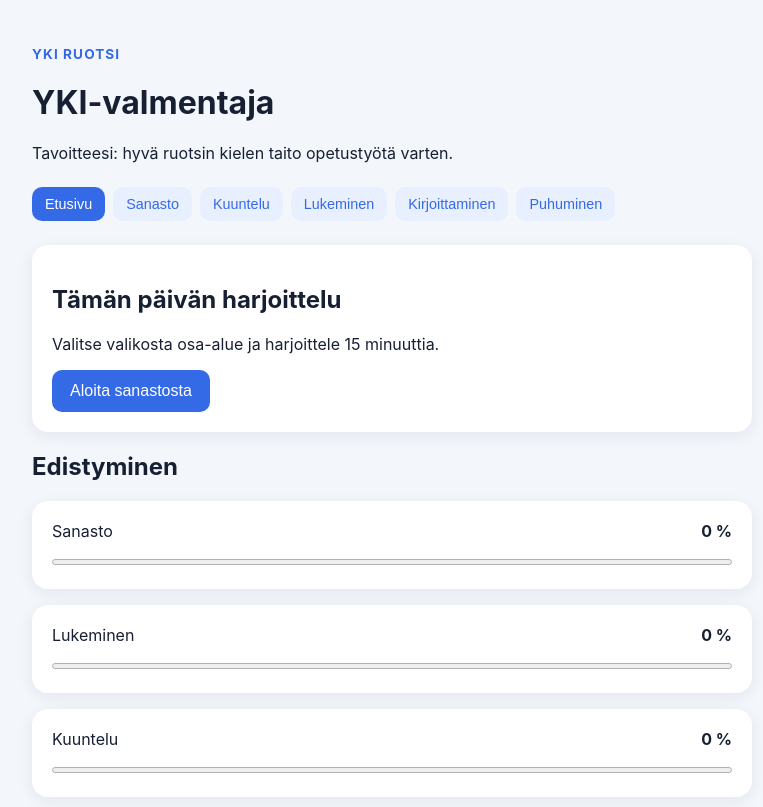
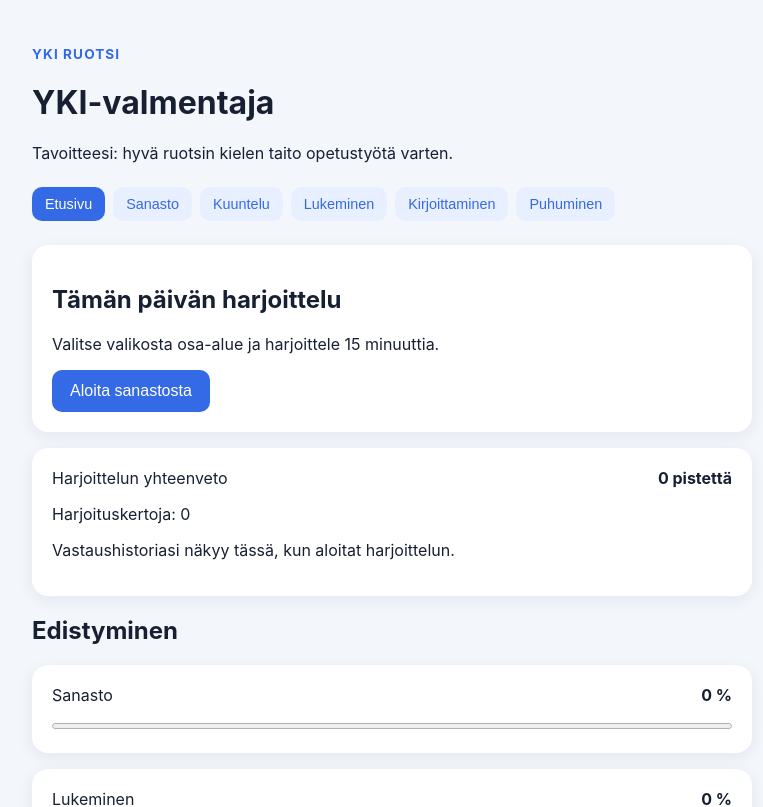
Before and after one commit to ksanthippos/yki-ruotsi-valmentaja, a React (Vite) app: page / in a window 1280 px wide. Shown: the top 807 px of the page, without its empty margins (248-1011 px from the left). Built offline with nearby package versions, Linux system fonts and the light colour scheme.

Commit message:
Laajenna harjoitusten palautetta

```diff
--- a/src/App.tsx
+++ b/src/App.tsx
@@ -23,6 +23,14 @@ const menuItems: { id: Section; label: string }[] = [
   { id: 'writing', label: 'Kirjoittaminen' },
   { id: 'speaking', label: 'Puhuminen' },
 ];
+
+const areaLabels: Record<ProgressArea, string> = {
+  vocabulary: 'Sanasto',
+  listening: 'Kuuntelu',
+  reading: 'Lukeminen',
+  writing: 'Kirjoittaminen',
+  speaking: 'Puhuminen',
+};
 
 export default function App() {
   const [wordIndex, setWordIndex] = useState(0);
@@ -57,6 +65,15 @@ export default function App() {
         completed: alreadyCompleted
           ? current.completed
           : { ...current.completed, [area]: [...completed, id] },
+        attempts: [
+          ...current.attempts,
+          {
+            area,
+            id,
+            correct: points > 0,
+            completedAt: new Date().toISOString(),
+          },
+        ],
       };
     });
   }
@@ -148,6 +165,24 @@ export default function App() {
             <p>Valitse valikosta osa-alue ja harjoittele 15 minuuttia.</p>
             <button onClick={() => selectSection('vocabulary')}>Aloita sanastosta</button>
           </section>
+          <section className="card practice-summary">
+            <div className="area-header">
+              <span>Harjoittelun yhteenveto</span>
+              <strong>{score} pistettä</strong>
+            </div>
+            <p>Harjoituskertoja: {progress.attempts.length}</p>
+            {progress.attempts.length > 0 ? (
+              <ul>
+                {progress.attempts.slice(-5).reverse().map((attempt, index) => (
+                  <li key={`${attempt.completedAt}-${index}`}>
+                    {areaLabels[attempt.area]}: {attempt.correct ? 'oikein' : 'harjoiteltu'}
+                  </li>
+                ))}
+              </ul>
+            ) : (
+              <p>Vastaushistoriasi näkyy tässä, kun aloitat harjoittelun.</p>
+            )}
+          </section>
           <section>
             <h2>Edistyminen</h2>
             <div className="areas">
@@ -198,6 +233,7 @@ export default function App() {
         <section className="card">
           <div className="area-header"><span>Kuuntelu {listening.id}</span><strong>Pisteet: {score}</strong></div>
           <h2>Kuuntele ja ymmärrä</h2>
+          <p className="difficulty">Vaikeustaso: {listening.difficulty === 'easy' ? 'Perustaso' : listening.difficulty === 'medium' ? 'Keskitaso' : 'Haastava'}</p>
           <button onClick={() => speak(listening.text)}>🔊 Kuuntele ruotsiksi</button>
           <button
             className="secondary text-toggle"
@@ -225,6 +261,7 @@ export default function App() {
         <section className="card">
           <div className="area-header"><span>Lukeminen {reading.id}</span><strong>Pisteet: {score}</strong></div>
           <h2>{reading.title}</h2>
+          <p className="difficulty">Vaikeustaso: {reading.difficulty === 'easy' ? 'Perustaso' : reading.difficulty === 'medium' ? 'Keskitaso' : 'Haastava'}</p>
           <p className="reading-text">{reading.text}</p>
           <p>{reading.question}</p>
           {renderExerciseOptions(reading.options, reading.answer)}
@@ -240,6 +277,7 @@ export default function App() {
         <div className="area-header"><span>{section === 'writing' ? 'Kirjoittaminen' : 'Puhuminen'}</span><strong>Pisteet: {score}</strong></div>
         <h2>{section === 'writing' ? 'Kirjoitustehtävä' : 'Puhumistehtävä'}</h2>
         <p>{prompts[exerciseIndex % prompts.length]}</p>
+        <p className="difficulty">Vaikeustaso: {section === 'writing' ? (['Perustaso', 'Keskitaso', 'Keskitaso'] as const)[exerciseIndex % prompts.length] : (['Keskitaso', 'Keskitaso', 'Haastava'] as const)[exerciseIndex % prompts.length]}</p>
         <textarea placeholder={section === 'writing' ? 'Kirjoita vastauksesi ruotsiksi...' : 'Kirjoita ensin muistiinpanosi...'} />
         <p className="hint">Tavoittele selkeää rakennetta ja käytä mahdollisimman monipuolista sanastoa.</p>
         <button onClick={() => {
--- a/src/data/learningMaterials.ts
+++ b/src/data/learningMaterials.ts
@@ -4,6 +4,7 @@ export type ListeningExercise = {
   question: string;
   options: string[];
   answer: string;
+  difficulty: 'easy' | 'medium' | 'hard';
 };
 
 export type ReadingExercise = {
@@ -13,6 +14,7 @@ export type ReadingExercise = {
   question: string;
   options: string[];
   answer: string;
+  difficulty: 'easy' | 'medium' | 'hard';
 };
 
 export const listeningExercises: ListeningExercise[] = [
@@ -22,6 +24,7 @@ export const listeningExercises: ListeningExercise[] = [
     question: 'Vad undersöker klassen?',
     options: ['En pendel', 'En ekvation', 'En karta'],
     answer: 'En pendel',
+    difficulty: 'easy',
   },
   {
     id: 2,
@@ -29,6 +32,7 @@ export const listeningExercises: ListeningExercise[] = [
     question: 'Vad ska eleven göra?',
     options: ['Rita en karta', 'Skriva ner formeln och förklara svaret', 'Läsa en bok'],
     answer: 'Skriva ner formeln och förklara svaret',
+    difficulty: 'medium',
   },
 ];
 
@@ -40,6 +44,7 @@ export const readingExercises: ReadingExercise[] = [
     question: 'Vad gör eleverna med resultaten?',
     options: ['De skriver dem i en tabell', 'De kastar bort dem', 'De ritar en karta'],
     answer: 'De skriver dem i en tabell',
+    difficulty: 'easy',
   },
   {
     id: 2,
@@ -48,6 +53,7 @@ export const readingExercises: ReadingExercise[] = [
     question: 'Hur arbetar eleverna?',
     options: ['Ensamma', 'I par och med olika roller', 'Bara hemma'],
     answer: 'I par och med olika roller',
+    difficulty: 'medium',
   },
 ];
 
--- a/src/index.css
+++ b/src/index.css
@@ -137,6 +137,17 @@ textarea {
   font-size: 0.9rem;
 }
 
+.difficulty {
+  color: #356ae6;
+  font-size: 0.9rem;
+  font-weight: 700;
+}
+
+.practice-summary ul {
+  margin: 8px 0 0;
+  padding-left: 20px;
+}
+
 .area-header {
   display: flex;
   justify-content: space-between;
--- a/src/services/storage.ts
+++ b/src/services/storage.ts
@@ -11,6 +11,7 @@ const emptyProgress: UserProgress = {
         writing: [],
         speaking: [],
     },
+    attempts: [],
 };
 
 function isProgressArea(value: string): value is ProgressArea {
@@ -40,6 +41,7 @@ export const getUserProgress = (): UserProgress | null => {
         return {
             score: typeof parsed.score === 'number' ? parsed.score : 0,
             completed,
+            attempts: Array.isArray(parsed.attempts) ? parsed.attempts : [],
         };
     } catch {
         return null;
@@ -55,6 +57,7 @@ export const createEmptyProgress = (): UserProgress => ({
         writing: [],
         speaking: [],
     },
+    attempts: [],
 });
 
 export const clearUserProgress = () => {
```
Also changed, not shown: src/types/index.ts (+8 -0 lines).
